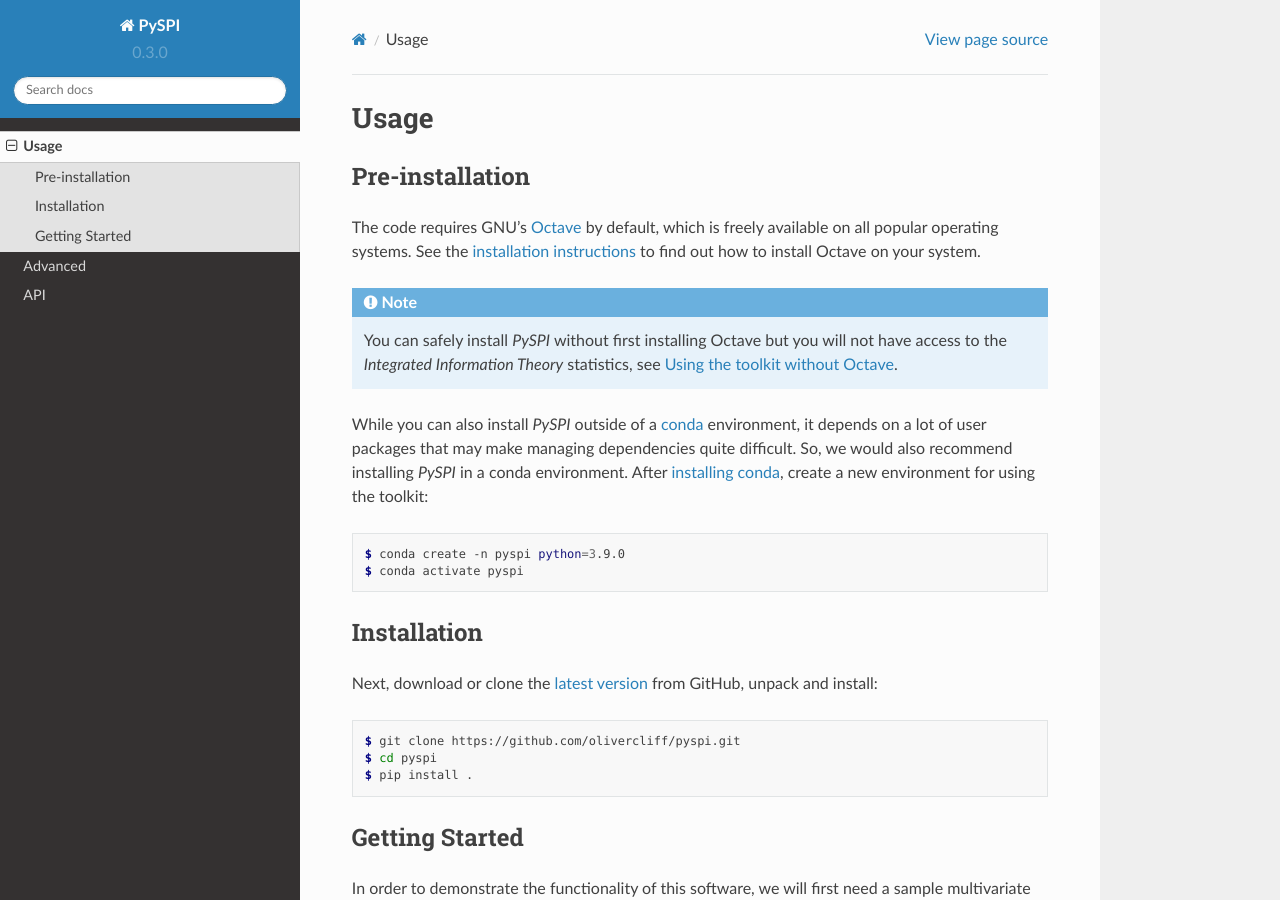
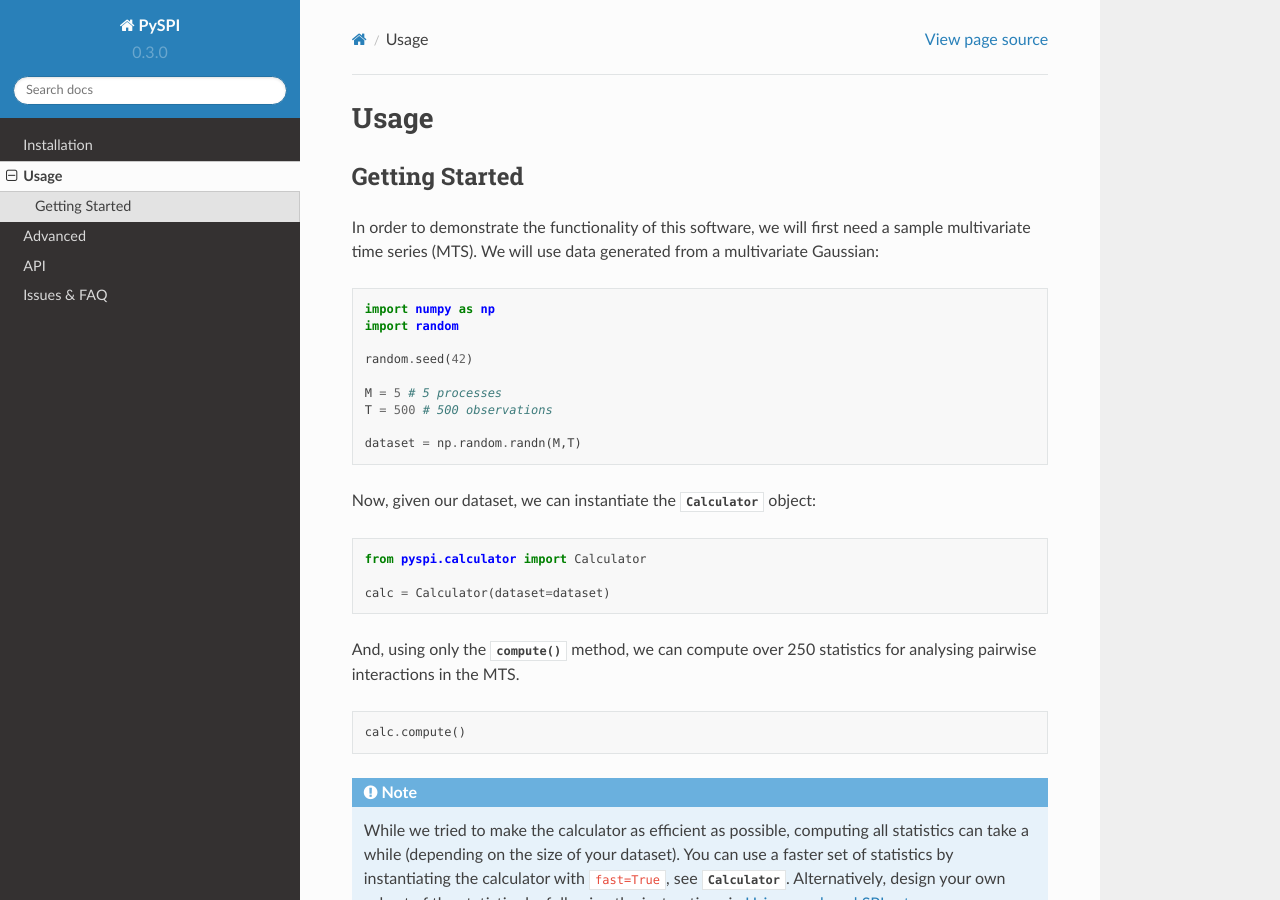
Before and after one commit to DynamicsAndNeuralSystems/pyspi, a Sphinx documentation site: the page built from docs/source/usage.rst, in a window 1280 px wide and 900 px high. Built offline with Sphinx 7.4.7 and the Read the Docs theme 2.0.0, drawn with Linux system fonts in a browser that asks for light colours.

Commit message:
Add Java JVM DLL issue FAQ

```diff
--- a/docs/source/index.rst
+++ b/docs/source/index.rst
@@ -1,7 +1,7 @@
 Welcome to PySPI's documentation!
 ===================================
 
-**PySPI** (/pie'spy/) is a Python library for simultaneously evaluating hundreds of pairwise interactions directly from multivariate time-series data.
+**pyspi** (/pie'spy/) is a Python library for simultaneously evaluating hundreds of pairwise interactions directly from multivariate time-series data.
 
 It provides easy access to over 250 methods for evaluating the relationship between pairs of time series, from simple statistics (like correlation coefficients) to advanced multi-step algorithms (like Granger causality).
 
@@ -16,6 +16,8 @@
 
 .. toctree::
 
+   installation
    usage
    advanced
    api
+   faq
--- a/docs/source/usage.rst
+++ b/docs/source/usage.rst
@@ -1,35 +1,5 @@
 Usage
 =====
-
-Pre-installation
-----------------
-
-The code requires GNU's `Octave <https://www.gnu.org/software/octave/index>`_ by default, which is freely available on all popular operating systems.
-See the `installation instructions <https://wiki.octave.org/Category:Installation>`_ to find out how to install Octave on your system.
-
-.. note::
-   You can safely install `PySPI` without first installing Octave but you will not have access to the `Integrated Information Theory` statistics, see :ref:`Using the toolkit without Octave`.
-
-While you can also install `PySPI` outside of a `conda <https://docs.conda.io/projects/conda/en/latest/index.html>`_ environment, it depends on a lot of user packages that may make managing dependencies quite difficult.
-So, we would also recommend installing `PySPI` in a conda environment.
-After `installing conda <https://docs.conda.io/projects/conda/en/latest/user-guide/install/index.html>`_, create a new environment for using the toolkit:
-
-.. code-block:: console
-
-   $ conda create -n pyspi python=3.9.0
-   $ conda activate pyspi
-
-
-Installation
-------------
-
-Next, download or clone the `latest version <https://github.com/olivercliff/pyspi>`_ from GitHub, unpack and install:
-
-.. code-block:: console
-
-   $ git clone https://github.com/olivercliff/pyspi.git
-   $ cd pyspi
-   $ pip install .
 
 
 Getting Started
```
Also changed, not shown: docs/source/faq.rst (added, +80 -0 lines), docs/source/installation.rst (added, +38 -0 lines).
